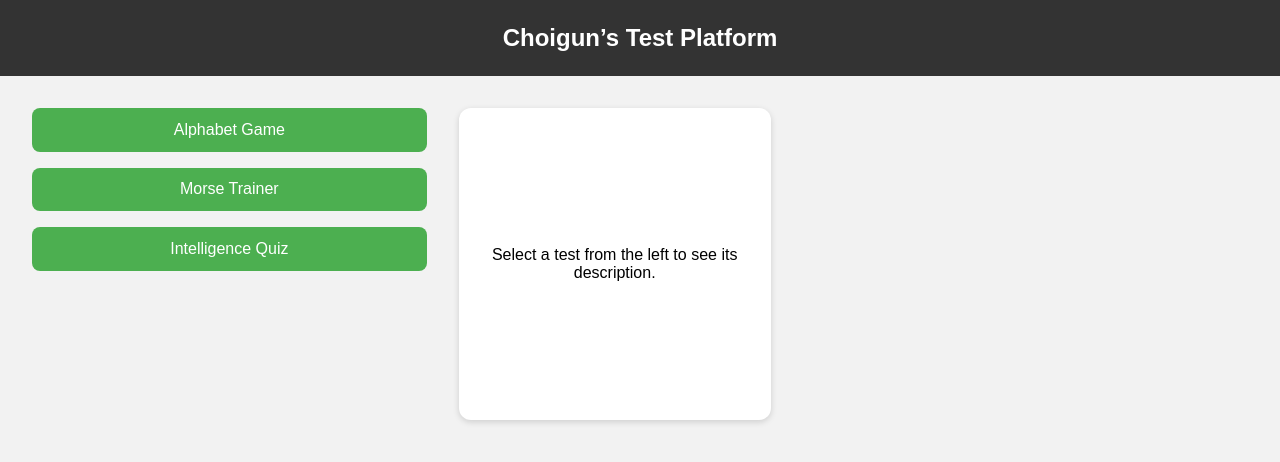
After one commit to choigun0809A/coffee_vibe_MIQ, a Python web app: template templates/home.html in a window 1280 px wide. The commit adds this page. Shown: the top 462 px of the page. Run offline with Jinja, Linux system fonts and the light colour scheme; the template is opened without the code that fills it, so the values that code supplies are empty.

Commit message:
0.8 update

```diff
--- a/templates/admin.html
+++ b/templates/admin.html
@@ -3,7 +3,7 @@
 <head>
     <meta charset="UTF-8">
     <meta name="viewport" content="width=device-width, initial-scale=1.0">
-    <title>Spooky Game Commands</title>
+    <title>Game Commands</title>
     <style>
         body {
             background-color: #0e0e0e; /* Almost black background */
@@ -104,6 +104,7 @@
             color: rgb(250, 250, 250);
         }
     </style>
+    <link rel="icon" href="/static/favicon.png" type="image/png">
 </head>
 <body>
 
--- /dev/null
+++ b/templates/home.html
@@ -0,0 +1,131 @@
+<!DOCTYPE html>
+<html lang="en">
+<head>
+  <meta charset="UTF-8">
+  <title>ChoisTests</title>
+  <style>
+    body {
+      margin: 0;
+      font-family: Arial, sans-serif;
+      background: #f2f2f2;
+    }
+
+    /* NavBar */
+    .navbar {
+      background-color: #333;
+      padding: 1em;
+      color: white;
+      text-align: center;
+      font-size: 1.5em;
+      font-weight: bold;
+    }
+
+    /* Layout container */
+    .container {
+      display: flex;
+      padding: 2em;
+      justify-content: center;
+      flex-wrap: wrap;
+    }
+
+    /* Left buttons */
+    .buttons {
+      flex: 1;
+      min-width: 180px;
+      display: flex;
+      flex-direction: column;
+      gap: 1em;
+    }
+
+    .buttons button {
+      padding: 0.8em;
+      background-color: #4CAF50;
+      border: none;
+      color: white;
+      font-size: 1em;
+      border-radius: 8px;
+      cursor: pointer;
+      transition: background 0.2s;
+    }
+
+    .buttons button:hover {
+      background-color: #45a049;
+    }
+
+    /* Right descriptions */
+    .descriptions {
+      flex: 2;
+      min-width: 220px;
+      padding-left: 2em;
+      display: flex;
+      flex-direction: column;
+      gap: 1.2em;
+    }
+
+    .desc-box {
+      background: white;
+      padding: 1em;
+      border-radius: 12px;
+      box-shadow: 0 2px 6px rgba(0,0,0,0.15);
+      width: 280px;
+      height: 280px; /* Nearly quadratic */
+      display: flex;
+      align-items: center;
+      justify-content: center;
+      text-align: center;
+      transition: transform 0.2s;
+    }
+
+    .desc-box:hover {
+      transform: scale(1.03);
+    }
+
+    @media screen and (max-width: 768px) {
+      .container {
+        flex-direction: column;
+        align-items: center;
+      }
+
+      .descriptions {
+        padding-left: 0;
+      }
+    }
+  </style>
+  <link rel="icon" href="/static/favicon.png" type="image/png">
+</head>
+<body>
+
+  <!-- NAVBAR -->
+  <div class="navbar">
+    Choigun’s Test Platform
+  </div>
+
+  <!-- MAIN CONTENT -->
+  <div class="container">
+    <div class="buttons">
+      <button onclick="showDesc(0)">Alphabet Game</button>
+      <button onclick="showDesc(1)">Morse Trainer</button>
+      <button onclick="showDesc(2)">Intelligence Quiz</button>
+    </div>
+
+    <div class="descriptions">
+      <div class="desc-box" id="descBox">
+        Select a test from the left to see its description.
+      </div>
+    </div>
+  </div>
+
+  <script>
+    const descriptions = [
+      "Learn the English alphabet through a fun interactive game. Perfect for kids and beginners.",
+      "Master Morse Code through randomized practice. Translate and improve your speed!",
+      "Discover your dominant intelligences with a coffee-themed fun quiz."
+    ];
+
+    function showDesc(index) {
+      document.getElementById("descBox").innerText = descriptions[index];
+    }
+  </script>
+
+</body>
+</html>
```
Also changed, not shown: main.py (+11 -0 lines), templates/favicon.html (added, +13 -0 lines), templates/main.html (+67 -0 lines).
